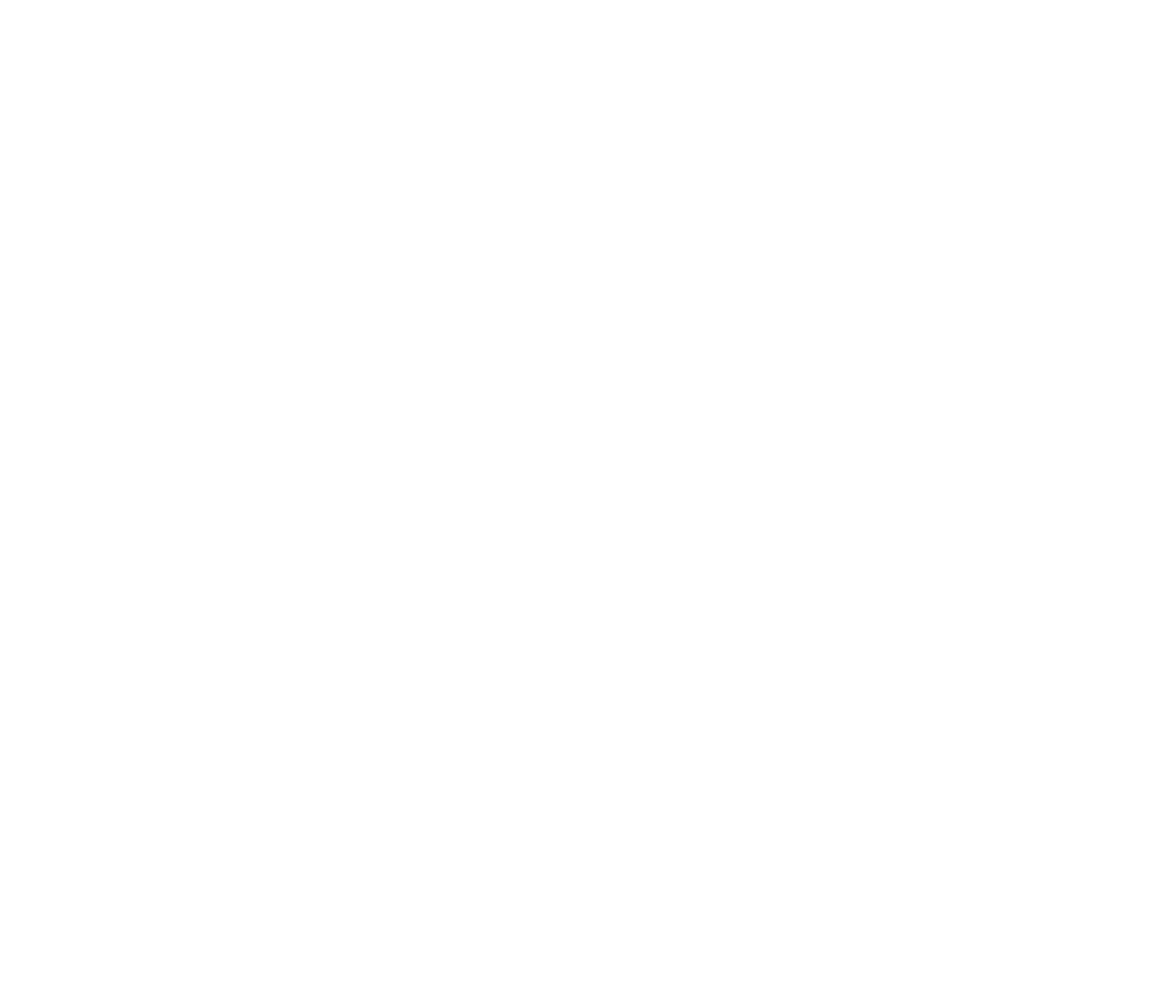
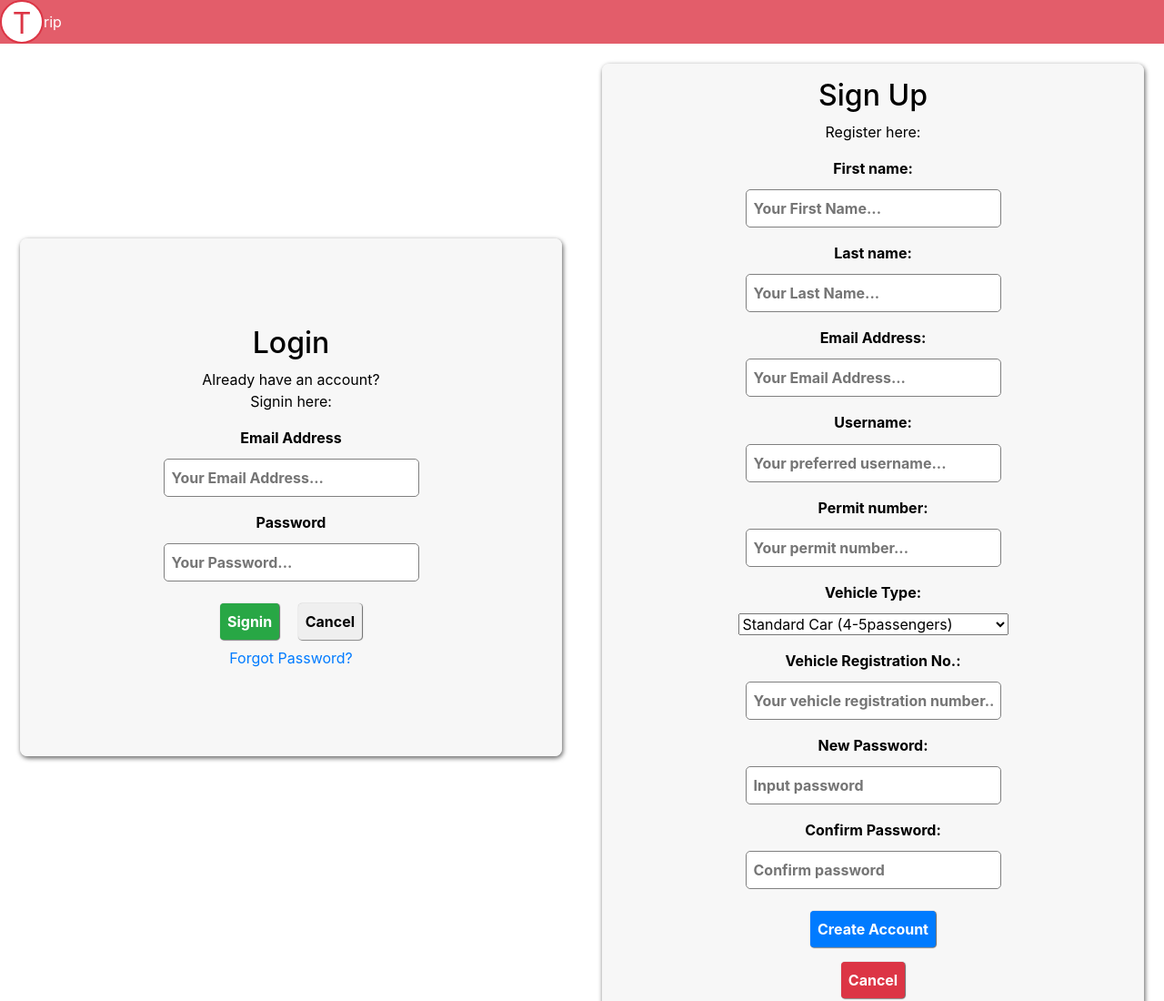
Before and after one commit to Paul-Owori/PADA-Rides, a website: page client/public/views/sp-login.html in a window 1280 px wide. Shown: the top 1100 px of the page at 91% size. Before the commit the page ends 800 px from the top, so only its background shows below. Drawn offline with nearby package versions, Linux system fonts and the light colour scheme.

Commit message:
sp-login layout update

```diff
--- a/client/public/stylesheets/themes/sp-login.css
+++ b/client/public/stylesheets/themes/sp-login.css
@@ -0,0 +1,57 @@
+/* Web layout */
+#container{
+  display: flex;
+  flex-direction: column;
+}
+#logo{
+  flex: 2;
+  display: flex;
+  align-items: center;
+  justify-content: flex-start;
+}
+#content{
+  flex: 10;
+  display: flex;
+  text-align: center;
+}
+#logIn{
+  flex: 6;;
+}
+#signUp{
+  flex: 6;
+}
+
+/* For larger displays*/
+@media (min-width: 960px){
+  #logIn{
+  padding: 15% 0
+  }
+  #loginCard{
+  padding: 15% 0;
+}
+}
+
+/* Mobile Layout */
+@media (max-width: 960px){
+#content{
+  display: flex;
+  flex-direction: column;
+}
+#logIn{
+  flex: 6;
+}
+#signUp{
+  flex: 6;
+}
+}
+
+label{
+  font-weight: bold;
+}
+input, select{
+  max-width: 100%;
+  margin: 0.2rem 0rem 1rem 0rem;
+}
+button{
+  margin: 0.5rem;
+}
--- a/client/public/views/sp-login.html
+++ b/client/public/views/sp-login.html
@@ -14,6 +14,9 @@
         integrity="sha384-oS3vJWv+0UjzBfQzYUhtDYW+Pj2yciDJxpsK1OYPAYjqT085Qq/1cq5FLXAZQ7Ay" crossorigin="anonymous" />
 
     <!-- Custom Stylesheets -->
+    <!-- Base CSS (Must-have) -->
+    <link rel="stylesheet" href="../stylesheets/base.css">
+
     <link rel="stylesheet" href="../stylesheets/themes/sp-login.css">
 
 
@@ -21,16 +24,95 @@
 </head>
 
 <body>
-    <!-- Rider Login page -->
+    <!--Rider Login page -->
     <div id="container">
-        <div></div>
-        <div></div>
-        <div></div>
+
+        <!-- Logo display -->
+        <div id="sideBar" class="trip-red-background">
+            <div id="logo">
+                <div class="trip-logo">T</div>
+                <span class="trip-letters">rip</span>
+            </div>
+        </div>
+        <div id="content">
+
+            <!-- Login Section -->
+            <div id="logIn">
+                <div id="loginCard" class="trip-card trip-gray-background">
+                    <h2>Login</h2>
+                    <p>Already have an account?<br>Signin here:</p>
+                    <form id="access">
+                        <label for="email">Email Address</label><br>
+                        <input type="text" name="email" id="email" placeholder="Your Email Address..."><br>
+                        <label for="password">Password</label><br>
+                        <input type="password" name="password" id="password" placeholder="Your Password..."><br>
+                        <button id="signin" type="submit" class="btn-success">Signin</button>
+                        <button id="clear" type="reset">Cancel</button><br>
+                        <a href="#">Forgot Password?</a>
+                    </form>
+                </div>
+            </div>
+
+            <!-- Signup Section -->
+            <div id="signUp">
+                <div id="signinCard" class="trip-card trip-gray-background">
+                    <h2>Sign Up</h2>
+                    <p>Register here:</p>
+                    <form id="join">
+                        <div class="form-group-row">
+                            <label for="First name">First name:</label><br>
+                            <input type="text" name="First name" id="First name" placeholder="Your First Name...">
+                        </div>
+                        <div class="form-group-row">
+                            <label for="Last name">Last name:</label><br>
+                            <input type="text"name="Last name" id="Last name" placeholder="Your Last Name...">
+                        </div>
+                        <div class="form-group-row">
+                            <label for="Email address">Email Address:</label><br>
+                            <input type="text" name="Email address" id="Email address" placeholder="Your Email Address...">
+                        </div>
+                        <div class="form-group-row">
+                            <label for="Username">Username:</label><br>
+                            <input type="text" name="Username" id="Username" placeholder="Your preferred username...">
+                        </div>
+                        <div class="form-group-row">
+                            <label for="Permit number">Permit number:</label><br>
+                            <input type="password" name="Permit number" id="Permit number" placeholder="Your permit number...">
+                        </div>
+                        <div class="form-group-row">
+                            <label for="Vehicle">Vehicle Type:</label><br>
+                            <select id="Vehicle" name="Vehicle">
+                                <option>Standard Car (4-5passengers)</option>
+                                <option>Large Car (8+ passengers)</option>
+                                <option>Modified Car (Equiped with ramp)</option>
+                                <option>Standard Motorcycle (Two-Wheeler)</option>
+                                <option>Modified Motorcycle (3+ Wheels)</option>
+                                <option>Other</option>
+                            </select>
+                        </div>
+                        <div class="form-group-row">
+                            <label for="Vehicle reg.">Vehicle Registration No.:</label><br>
+                            <input type="password" name="Vehicle reg." id="Vehicle reg." placeholder="Your vehicle registration number...">
+                        </div>
+                        <div class="form-group-row">
+                            <label for="New password">New Password:</label><br>
+                            <input type="password" name="New password" id="New password" placeholder="Input password">
+                        </div>
+                        <div class="form-group-row">
+                            <label for="Confirm password">Confirm Password:</label><br>
+                            <input type="password" name="Confirm password" id="Confirm password" placeholder="Confirm password">
+                        </div>
+                        <button id="create" type="submit" class="btn-primary">Create Account</button><br>
+                        <button id="cancel" type="reset" class="btn-danger">Cancel</button>
+                    </form>
+                </div>
+            </div>
+        </div>
     </div>
-
     <!-- JQuery -->
     <script src="https://code.jquery.com/jquery-3.4.1.min.js"
         integrity="sha256-CSXorXvZcTkaix6Yvo6HppcZGetbYMGWSFlBw8HfCJo=" crossorigin="anonymous"></script>
+
 </body>
 
 </html>
```
